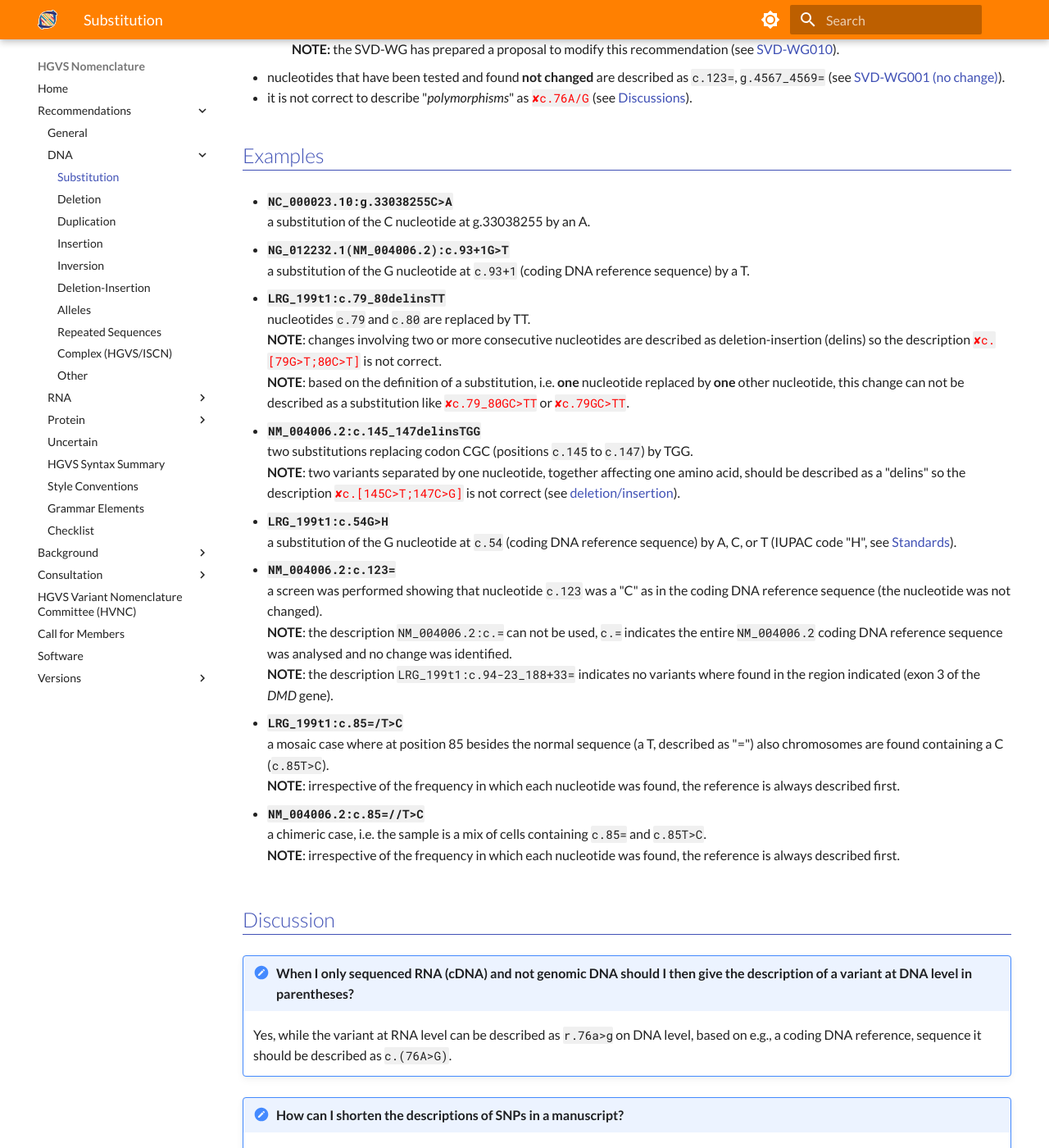
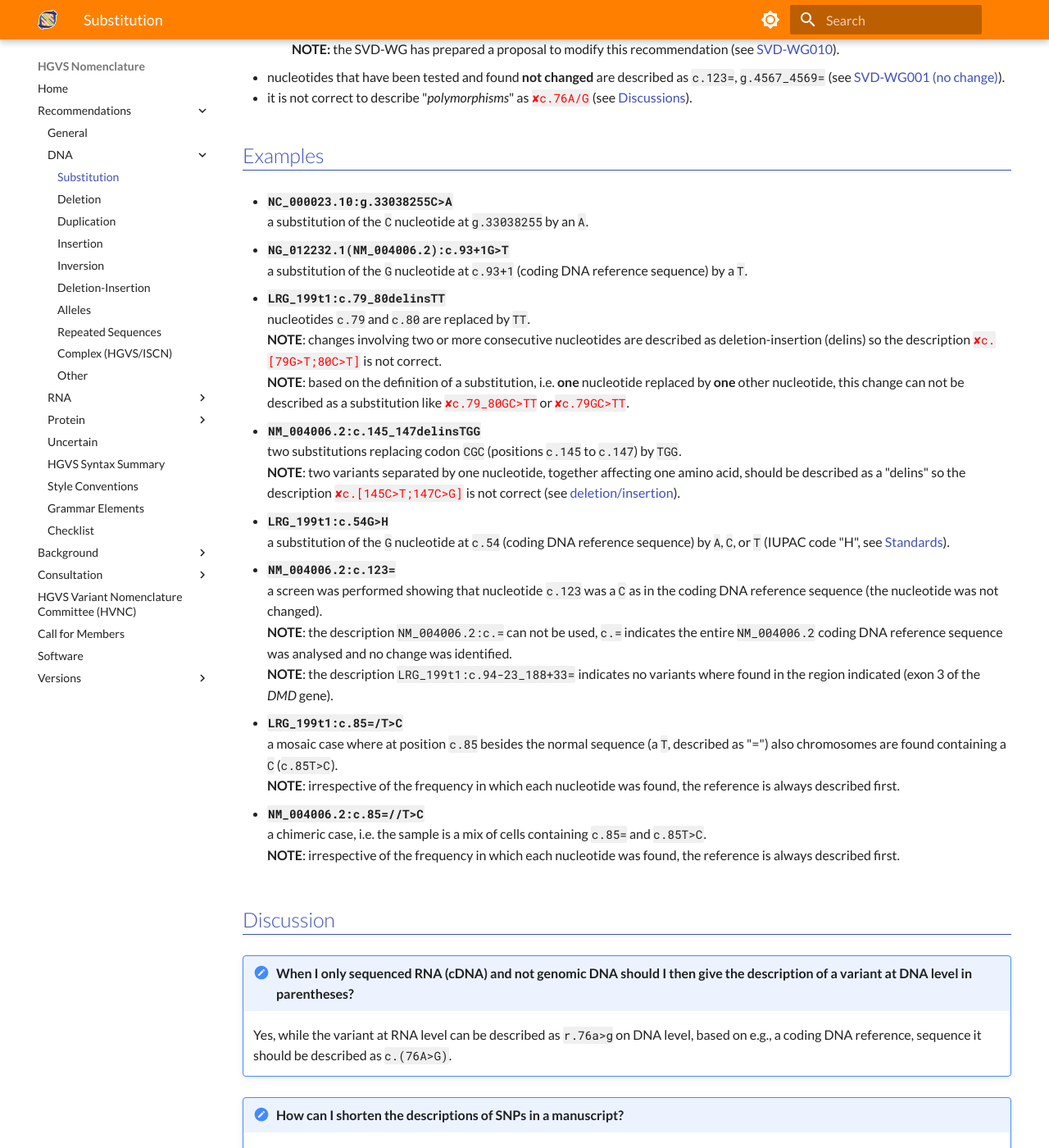
Before and after one commit to HGVSnomenclature/hgvs-nomenclature, an MkDocs documentation site: the page built from docs/recommendations/DNA/substitution.md, in a window 1280 px wide and 1400 px high, scrolled down 645 px. Shown: the whole window at 82% size. Built offline with MkDocs 1.6.1 and Material for MkDocs 9.7.7, drawn with Linux system fonts in a browser that asks for light colours; some of the changed text lies outside the part shown.

Commit message:
Fixed some more issues in pages that I already handled.

```diff
--- a/docs/recommendations/DNA/substitution.md
+++ b/docs/recommendations/DNA/substitution.md
@@ -24,30 +24,30 @@ bin/pull-syntax -f docs/syntax.yaml dna.sub
 ## Examples
 
 - **`NC_000023.10:g.33038255C>A`**<br>
-  a substitution of the C nucleotide at g.33038255 by an A.
+  a substitution of the `C` nucleotide at `g.33038255` by an `A`.
 
 - **`NG_012232.1(NM_004006.2):c.93+1G>T`**<br>
-  a substitution of the G nucleotide at `c.93+1` (coding DNA reference sequence) by a T.
+  a substitution of the `G` nucleotide at `c.93+1` (coding DNA reference sequence) by a `T`.
 
 - **`LRG_199t1:c.79_80delinsTT`**<br>
-  nucleotides `c.79` and `c.80` are replaced by TT.<br>
+  nucleotides `c.79` and `c.80` are replaced by `TT`.<br>
   **NOTE**: changes involving two or more consecutive nucleotides are described as deletion-insertion (delins) so the description <code class="invalid">c.[79G>T;80C>T]</code> is not correct.<br>
   **NOTE**: based on the definition of a substitution, i.e. **one** nucleotide replaced by **one** other nucleotide, this change can not be described as a substitution like <code class="invalid">c.79_80GC>TT</code> or <code class="invalid">c.79GC>TT</code>.
 
 - **`NM_004006.2:c.145_147delinsTGG`**<br>
-  two substitutions replacing codon CGC (positions `c.145` to `c.147`) by TGG.<br>
+  two substitutions replacing codon `CGC` (positions `c.145` to `c.147`) by `TGG`.<br>
   **NOTE**: two variants separated by one nucleotide, together affecting one amino acid, should be described as a "delins" so the description <code class="invalid">c.[145C>T;147C>G]</code> is not correct (see [deletion/insertion](delins.md)).
 
 - **`LRG_199t1:c.54G>H`**<br>
-  a substitution of the G nucleotide at `c.54` (coding DNA reference sequence) by A, C, or T (IUPAC code "H", see [Standards](../../background/standards.md)).
+  a substitution of the `G` nucleotide at `c.54` (coding DNA reference sequence) by `A`, `C`, or `T` (IUPAC code "H", see [Standards](../../background/standards.md)).
 
 - **`NM_004006.2:c.123=`**<br>
-  a screen was performed showing that nucleotide `c.123` was a "C" as in the coding DNA reference sequence (the nucleotide was not changed).<br>
+  a screen was performed showing that nucleotide `c.123` was a `C` as in the coding DNA reference sequence (the nucleotide was not changed).<br>
   **NOTE**: the description `NM_004006.2:c.=` can not be used, `c.=` indicates the entire `NM_004006.2` coding DNA reference sequence was analysed and no change was identified.<br>
   **NOTE**: the description `LRG_199t1:c.94-23_188+33=` indicates no variants where found in the region indicated (exon 3 of the _DMD_ gene).
 
 - **`LRG_199t1:c.85=/T>C`**<br>
-  a mosaic case where at position 85 besides the normal sequence (a T, described as "=") also chromosomes are found containing a C (`c.85T>C`).<br>
+  a mosaic case where at position `c.85` besides the normal sequence (a `T`, described as "=") also chromosomes are found containing a `C` (`c.85T>C`).<br>
   **NOTE**: irrespective of the frequency in which each nucleotide was found, the reference is always described first.
 
 - **`NM_004006.2:c.85=//T>C`**<br>
@@ -79,7 +79,7 @@ bin/pull-syntax -f docs/syntax.yaml dna.sub
     In the past, the format <code class="invalid">c.76A/G</code> has been used to describe "polymorphic" sequence variants.
     Note that a description should be neutral, simply describe the change, and not include any other information like predicted or known functional consequences.
 
-!!! note "Can I describe a GC to TG variant as a dinucleotide substitution (<code class="invalid">NG_012232.1:g.12GC>TG</code>)?"
+!!! note "Can I describe a `GC` to `TG` variant as a dinucleotide substitution (<code class="invalid">NG_012232.1:g.12GC>TG</code>)?"
 
     No, this is not allowed.
     By definition a substitution changes **one** nucleotide into **one** other nucleotide.
```
Also changed, not shown: docs/recommendations/DNA/deletion.md (+3 -3 lines), docs/recommendations/DNA/duplication.md (+13 -12 lines).
